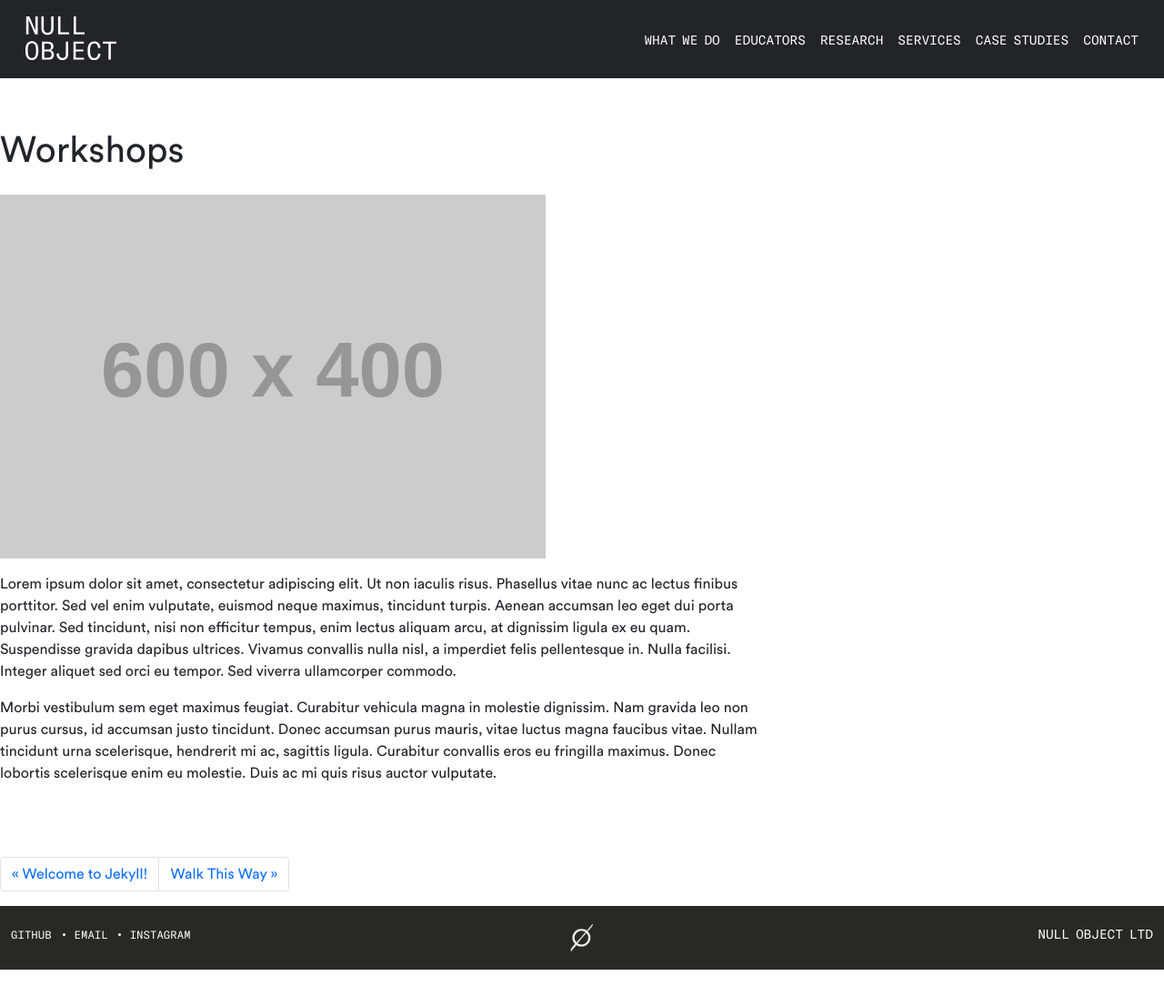
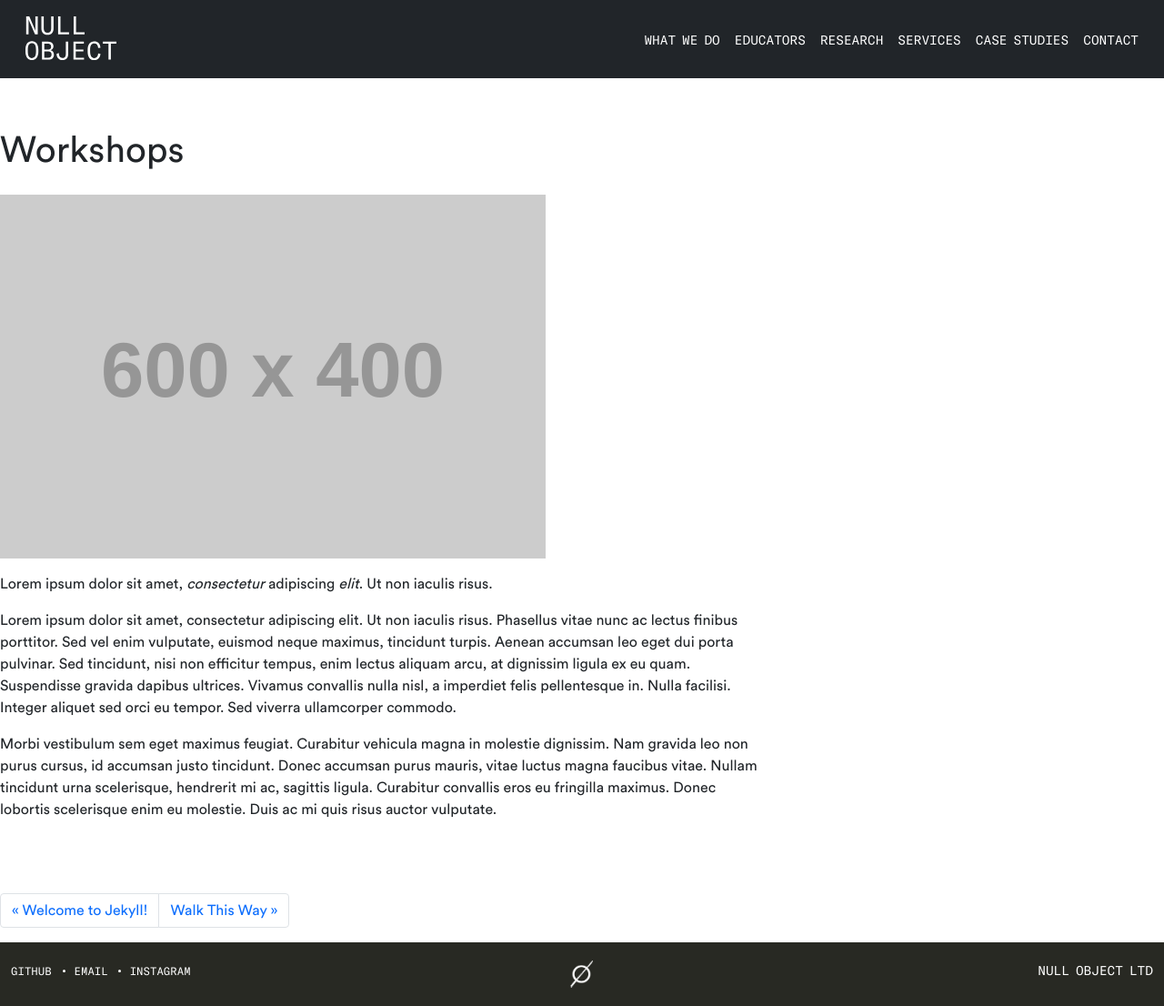
Before and after one commit to null-object-io/null-site, a Jekyll site: the page built from _posts/1111-11-11-workshops.md, in a window 1280 px wide. Shown: the whole page at 91% size. Built offline with Jekyll 4.4.1, drawn with Linux system fonts in a browser that asks for light colours; before the commit the page ends 1066 px from its top, so only the background shows below that; some of the changed lines change nothing that is shown.

Commit message:
updated educators

```diff
--- a/_posts/1111-11-11-workshops.md
+++ b/_posts/1111-11-11-workshops.md
@@ -3,8 +3,9 @@ layout: post
 title:  "Workshops"
 categories: [education, showcase]
 image: https://placehold.co/600x400?text=image
-education-subtitle: Lorem ipsum dolor sit amet, consectetur adipiscing elit.Ut non iaculis risus.
 ---
+
+> Lorem ipsum dolor sit amet, *consectetur* adipiscing *elit*. Ut non iaculis risus.
 
 Lorem ipsum dolor sit amet, consectetur adipiscing elit. Ut non iaculis risus. Phasellus vitae nunc ac lectus finibus porttitor. Sed vel enim vulputate, euismod neque maximus, tincidunt turpis. Aenean accumsan leo eget dui porta pulvinar. Sed tincidunt, nisi non efficitur tempus, enim lectus aliquam arcu, at dignissim ligula ex eu quam. Suspendisse gravida dapibus ultrices. Vivamus convallis nulla nisl, a imperdiet felis pellentesque in. Nulla facilisi. Integer aliquet sed orci eu tempor. Sed viverra ullamcorper commodo.
 
```
